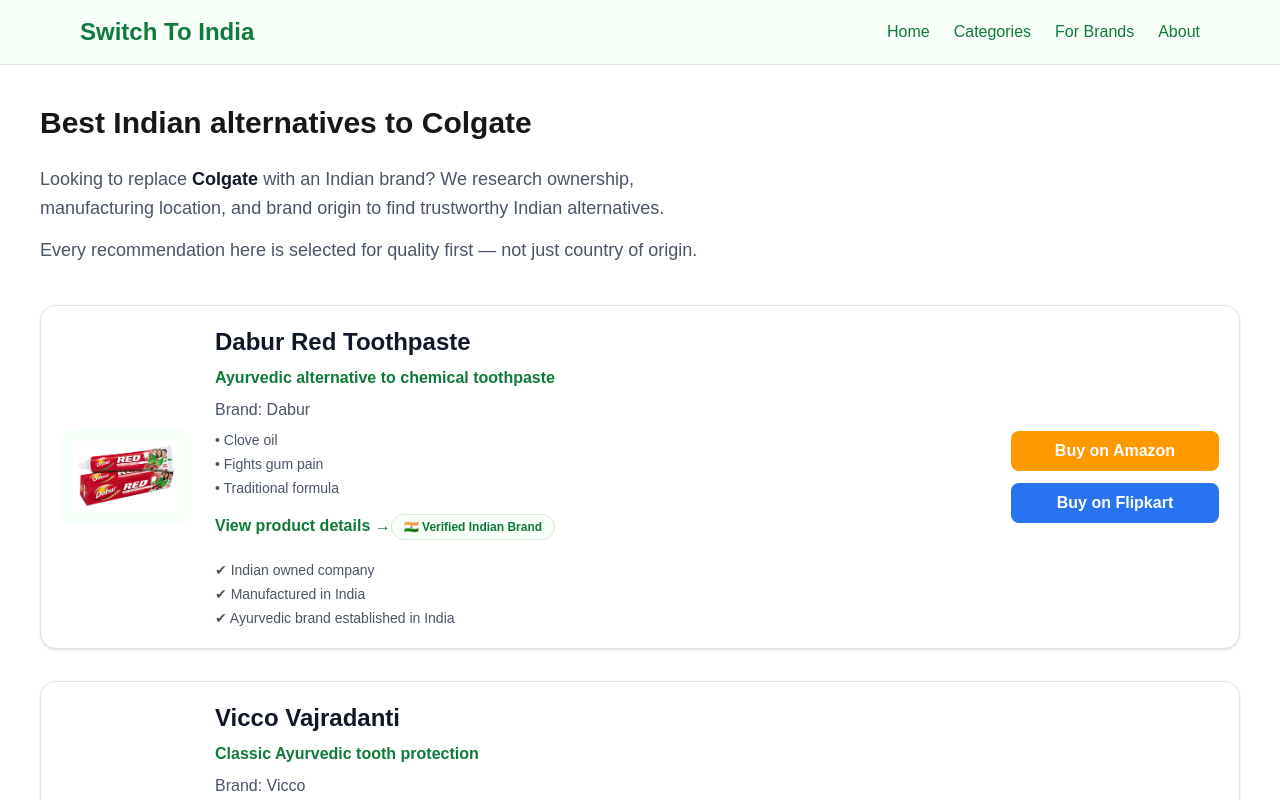
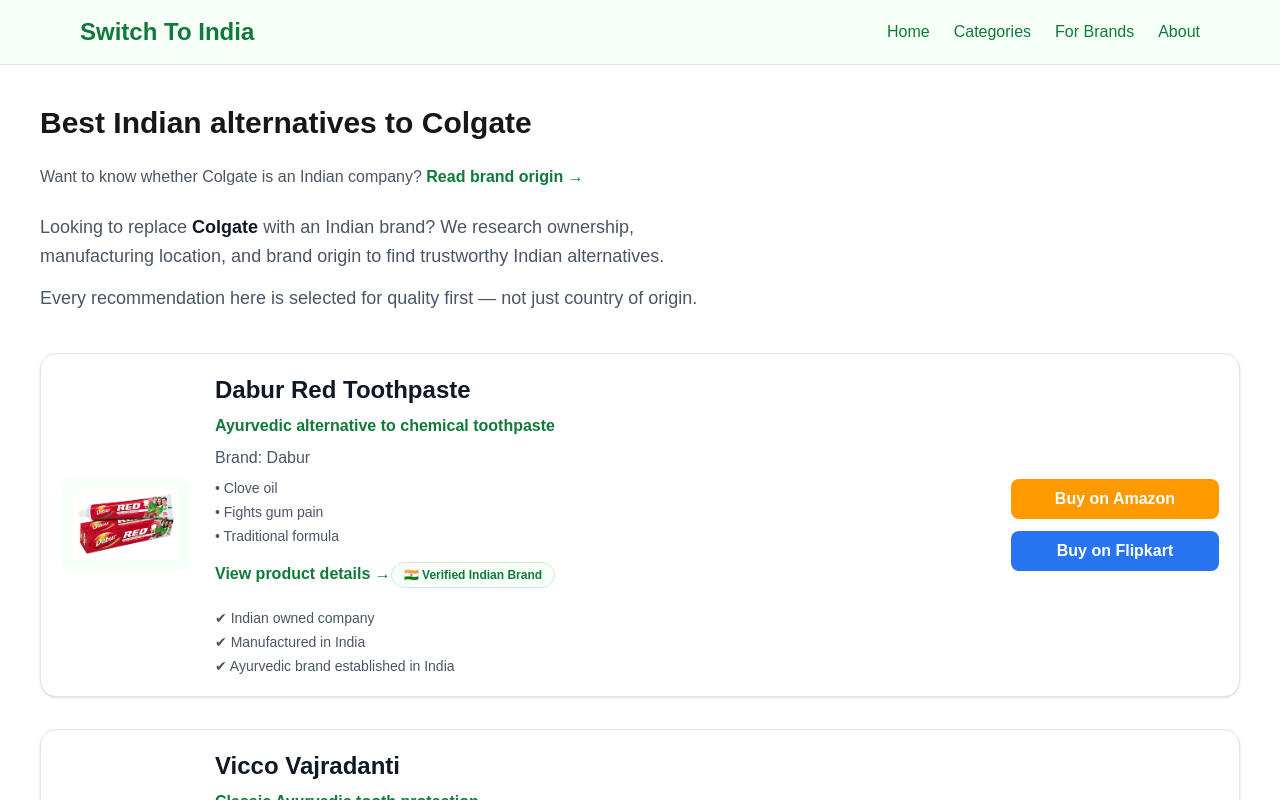
Before and after one commit to vijayanand2811/switchtoindia, a Next.js app: page /alternative/colgate-alternative-india in a window 1280 px wide. Shown: the top 800 px of the page. Built offline with nearby package versions, Linux system fonts and the light colour scheme.

Commit message:
Update page.tsx

```diff
--- a/app/alternative/[slug]/page.tsx
+++ b/app/alternative/[slug]/page.tsx
@@ -1,8 +1,25 @@
+import { Metadata } from "next";
 import Link from "next/link";
 import Image from "next/image";
 import alternatives from "@/data/alternatives.json";
 import products from "@/data/products.json";
 import comparison from "@/data/comparisons/colgate.json"; // <-- NEW
+export async function generateMetadata({
+  params,
+}: {
+  params: Promise<{ slug: string }>;
+}): Promise<Metadata> {
+  const { slug } = await params;
+  const alt = alternatives.find((a: any) => a.slug === slug);
+
+  if (!alt) return {};
+
+  return {
+    title: `Best Indian Alternative to ${alt.foreignBrand} (2026)`,
+    description: `Looking for Indian alternatives to ${alt.foreignBrand}? See verified Indian brands you can buy instead.`,
+  };
+}
+
 export async function generateStaticParams() {
   return alternatives.map((alt: any) => ({
     slug: alt.slug,
@@ -63,6 +80,16 @@ const faqSchema = {
       <h1 className="text-3xl font-bold mb-6">
         Best Indian alternatives to {alt.foreignBrand}
       </h1>
+      <p className="mb-6 text-gray-600">
+  Want to know whether {alt.foreignBrand} is an Indian company?{" "}
+  <a
+    href={`/brand/${alt.foreignBrand.toLowerCase()}`}
+    className="text-[var(--india-green)] font-semibold hover:underline"
+  >
+    Read brand origin →
+  </a>
+</p>
+
 
       <div className="mb-10 max-w-2xl text-gray-600 text-lg leading-relaxed">
         <p>
```
